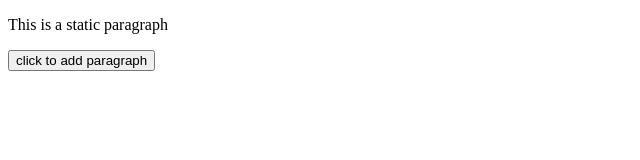
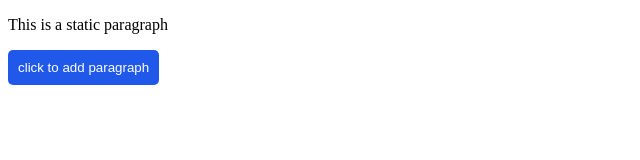
Before and after one commit to Go-Cool-10/JavaScript-Practice, a plain HTML site: page creatingnewelement.html in a window 1280 px wide. Shown: the whole page, without its empty margins (0-640 px from the left). Drawn offline with Linux system fonts and the light colour scheme.

Commit message:
added css design

```diff
--- a/creatingnewelement.html
+++ b/creatingnewelement.html
@@ -4,6 +4,15 @@
     <meta charset="UTF-8" />
     <meta name="viewport" content="width=device-width, initial-scale=1.0" />
     <title>Document</title>
+    <style>
+        button{
+            color: white;
+            background-color: hsl(223, 82%, 52%);
+            border: none;
+            padding: 10px;
+            border-radius: 5px;
+        }
+    </style>
   </head>
 
   <body>
```
